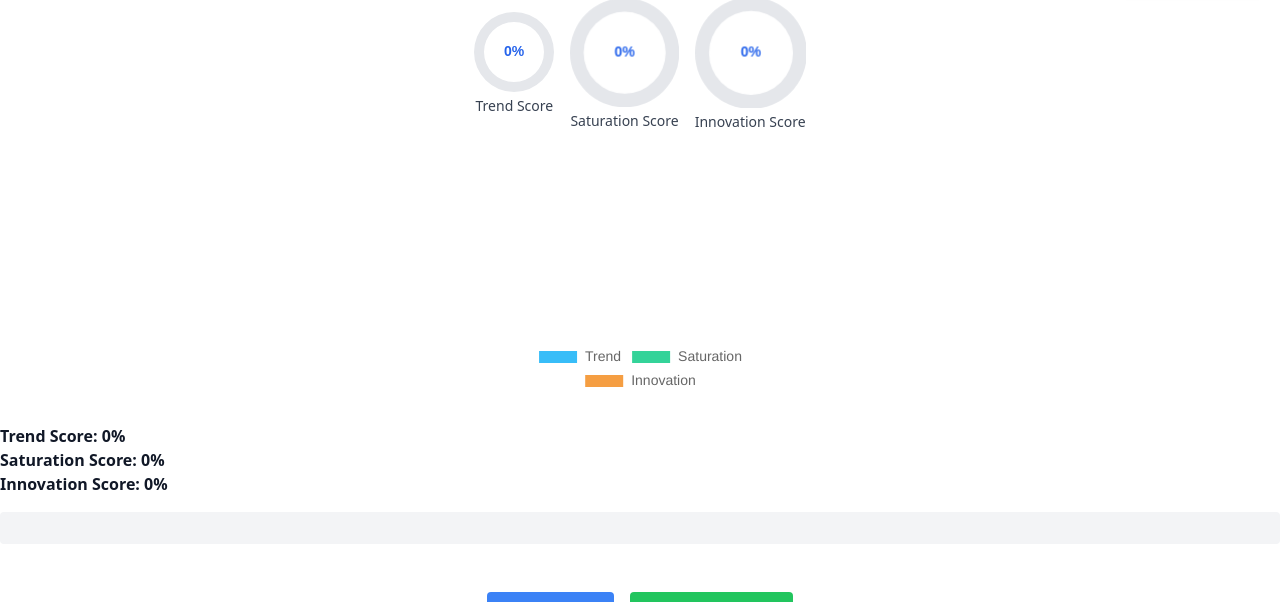
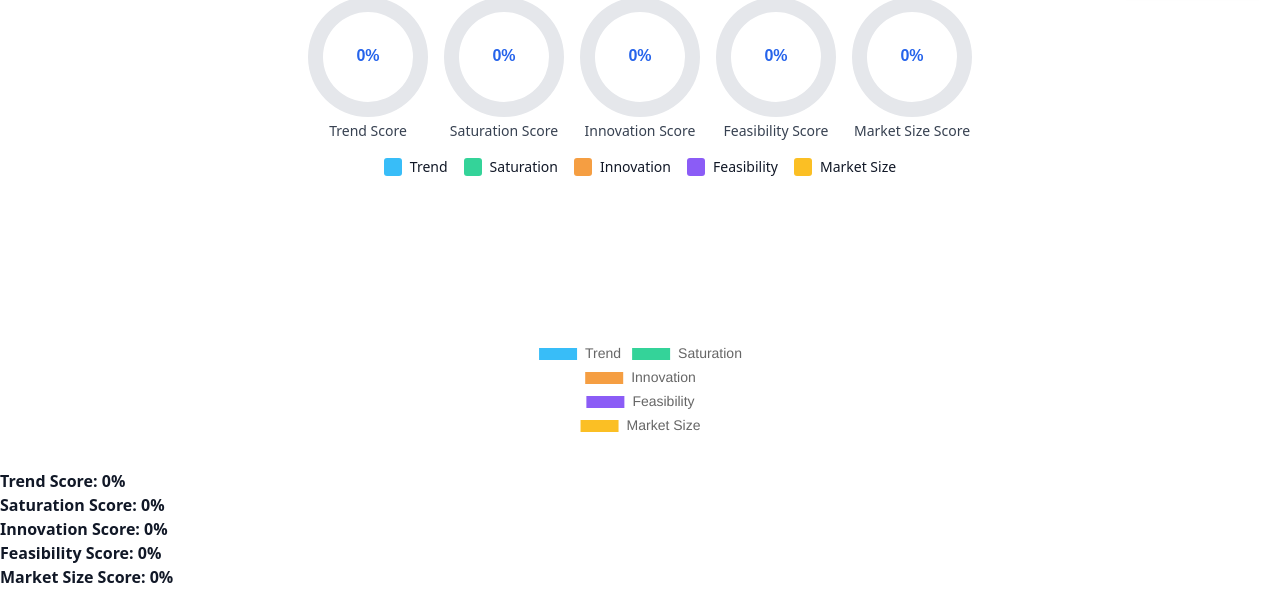
Before and after one commit to ud-ai/Startalyze, a plain HTML site: page Home_Page/result.html in a window 1280 px wide. Shown: the part 59-661 px from the top of the page. Drawn offline with nearby package versions, Linux system fonts and the light colour scheme.

Commit message:
Enhance Startup Idea Validation: Added Feasibility & Market Size Scores

```diff
--- a/Home_Page/result.html
+++ b/Home_Page/result.html
@@ -30,22 +30,56 @@
 
     <h2 class="text-4xl text-shadow-cyan-50 hover:bg-sky-300 justify-center">Startup Idea Validation Results</h2>
 
-<!-- Individual Score Pie Charts -->
+<!-- Individual Score Pie Charts (all same size) -->
 <div class="flex flex-col md:flex-row gap-4 justify-center items-center my-4">
   <!-- Trend Score Pie -->
   <div class="flex flex-col items-center">
-    <canvas id="trendPie" width="80" height="80"></canvas>
+    <canvas id="trendPie" width="120" height="120" style="display:block;aspect-ratio:1/1;"></canvas>
     <span class="mt-1 font-medium text-gray-700 dark:text-gray-200 text-sm">Trend Score</span>
   </div>
   <!-- Saturation Score Pie -->
   <div class="flex flex-col items-center">
-    <canvas id="saturationPie" width="80" height="80"></canvas>
+    <canvas id="saturationPie" width="120" height="120" style="display:block;aspect-ratio:1/1;"></canvas>
     <span class="mt-1 font-medium text-gray-700 dark:text-gray-200 text-sm">Saturation Score</span>
   </div>
   <!-- Innovation Score Pie -->
   <div class="flex flex-col items-center">
-    <canvas id="innovationPie" width="80" height="80"></canvas>
+    <canvas id="innovationPie" width="120" height="120" style="display:block;aspect-ratio:1/1;"></canvas>
     <span class="mt-1 font-medium text-gray-700 dark:text-gray-200 text-sm">Innovation Score</span>
+  </div>
+  <!-- Feasibility Score Pie -->
+  <div class="flex flex-col items-center">
+    <canvas id="feasibilityPie" width="120" height="120" style="display:block;aspect-ratio:1/1;"></canvas>
+    <span class="mt-1 font-medium text-gray-700 dark:text-gray-200 text-sm">Feasibility Score</span>
+  </div>
+  <!-- Market Size Score Pie -->
+  <div class="flex flex-col items-center">
+    <canvas id="marketSizePie" width="120" height="120" style="display:block;aspect-ratio:1/1;"></canvas>
+    <span class="mt-1 font-medium text-gray-700 dark:text-gray-200 text-sm">Market Size Score</span>
+  </div>
+</div>
+
+<!-- Inline Colour Guide -->
+<div class="flex flex-wrap justify-center items-center gap-4 my-2">
+  <div class="flex items-center gap-1">
+    <span style="display:inline-block;width:18px;height:18px;background:#38bdf8;border-radius:3px;"></span>
+    <span class="text-sm ml-1">Trend</span>
+  </div>
+  <div class="flex items-center gap-1">
+    <span style="display:inline-block;width:18px;height:18px;background:#34d399;border-radius:3px;"></span>
+    <span class="text-sm ml-1">Saturation</span>
+  </div>
+  <div class="flex items-center gap-1">
+    <span style="display:inline-block;width:18px;height:18px;background:#f59e42;border-radius:3px;"></span>
+    <span class="text-sm ml-1">Innovation</span>
+  </div>
+  <div class="flex items-center gap-1">
+    <span style="display:inline-block;width:18px;height:18px;background:#8b5cf6;border-radius:3px;"></span>
+    <span class="text-sm ml-1">Feasibility</span>
+  </div>
+  <div class="flex items-center gap-1">
+    <span style="display:inline-block;width:18px;height:18px;background:#fbbf24;border-radius:3px;"></span>
+    <span class="text-sm ml-1">Market Size</span>
   </div>
 </div>
 
@@ -98,15 +132,16 @@
   document.addEventListener("DOMContentLoaded", function () {
     // Get Gemini result from localStorage
     const geminiResult = JSON.parse(localStorage.getItem("geminiResult") || "{}");
-    console.log("Gemini result on result.html:", geminiResult);
     document.getElementById("breakdown").textContent = JSON.stringify(geminiResult, null, 2);
 
     // Fallback to 0 if not present
     const trend = parseInt(geminiResult.trend_score) || 0;
     const saturation = parseInt(geminiResult.saturation_score) || 0;
     const innovation = parseInt(geminiResult.innovation_score) || 0;
+    const feasibility = parseInt(geminiResult.feasibility_score) || 0;
+    const marketSize = parseInt(geminiResult.market_size_score) || 0;
 
-    // Individual Pie Charts
+    // Individual Pie Charts (all 120x120, same size)
     function createPie(ctx, value, color) {
       return new Chart(ctx, {
         type: 'doughnut',
@@ -119,6 +154,8 @@
         },
         options: {
           cutout: '75%',
+          responsive: false,
+          maintainAspectRatio: false,
           plugins: {
             legend: { display: false },
             tooltip: { enabled: false }
@@ -129,7 +166,7 @@
           afterDraw: chart => {
             const {ctx, chartArea: {width, height}} = chart;
             ctx.save();
-            ctx.font = 'bold 14px sans-serif';
+            ctx.font = 'bold 16px sans-serif';
             ctx.fillStyle = '#2563eb';
             ctx.textAlign = 'center';
             ctx.textBaseline = 'middle';
@@ -142,17 +179,21 @@
     createPie(document.getElementById('trendPie').getContext('2d'), trend, '#38bdf8');
     createPie(document.getElementById('saturationPie').getContext('2d'), saturation, '#34d399');
     createPie(document.getElementById('innovationPie').getContext('2d'), innovation, '#f59e42');
+    createPie(document.getElementById('feasibilityPie').getContext('2d'), feasibility, '#8b5cf6');
+    createPie(document.getElementById('marketSizePie').getContext('2d'), marketSize, '#fbbf24');
 
-    // Combined Scores Pie Chart
+    // Combined Scores Pie Chart (now includes all 5 scores)
     const allScoresData = {
-      labels: ['Trend', 'Saturation', 'Innovation'],
+      labels: ['Trend', 'Saturation', 'Innovation', 'Feasibility', 'Market Size'],
       datasets: [{
         label: 'All Scores',
-        data: [trend, saturation, innovation],
+        data: [trend, saturation, innovation, feasibility, marketSize],
         backgroundColor: [
           'rgb(56, 189, 248)',   // Trend
           'rgb(52, 211, 153)',   // Saturation
-          'rgb(245, 158, 66)'    // Innovation
+          'rgb(245, 158, 66)',   // Innovation
+          'rgb(139, 92, 246)',   // Feasibility (purple)
+          'rgb(251, 191, 36)'    // Market Size (yellow)
         ],
         hoverOffset: 8
       }]
@@ -177,11 +218,30 @@
     document.getElementById("trendScore").textContent = "Trend Score: " + trend + "%";
     document.getElementById("saturationScore").textContent = "Saturation Score: " + saturation + "%";
     document.getElementById("innovationScore").textContent = "Innovation Score: " + innovation + "%";
+    // Add new scores below
+    let feasibilityScoreElem = document.getElementById("feasibilityScore");
+    if (!feasibilityScoreElem) {
+      feasibilityScoreElem = document.createElement("p");
+      feasibilityScoreElem.id = "feasibilityScore";
+      feasibilityScoreElem.className = "font-semibold";
+      document.getElementById("innovationScore").after(feasibilityScoreElem);
+    }
+    feasibilityScoreElem.textContent = "Feasibility Score: " + feasibility + "%";
+
+    let marketSizeScoreElem = document.getElementById("marketSizeScore");
+    if (!marketSizeScoreElem) {
+      marketSizeScoreElem = document.createElement("p");
+      marketSizeScoreElem.id = "marketSizeScore";
+      marketSizeScoreElem.className = "font-semibold";
+      feasibilityScoreElem.after(marketSizeScoreElem);
+    }
+    marketSizeScoreElem.textContent = "Market Size Score: " + marketSize + "%";
+
     document.getElementById("verdict").textContent = geminiResult.verdict || "";
     document.getElementById("summary").textContent = geminiResult.summary || "";
 
     // Optionally, clear old breakdown if not needed
-    document.getElementById("breakdown").textContent = "";
+    // document.getElementById("breakdown").textContent = "";
   });
 </script>
 <script>
```
Also changed, not shown: Home_Page/home.js (+6 -1 lines).
